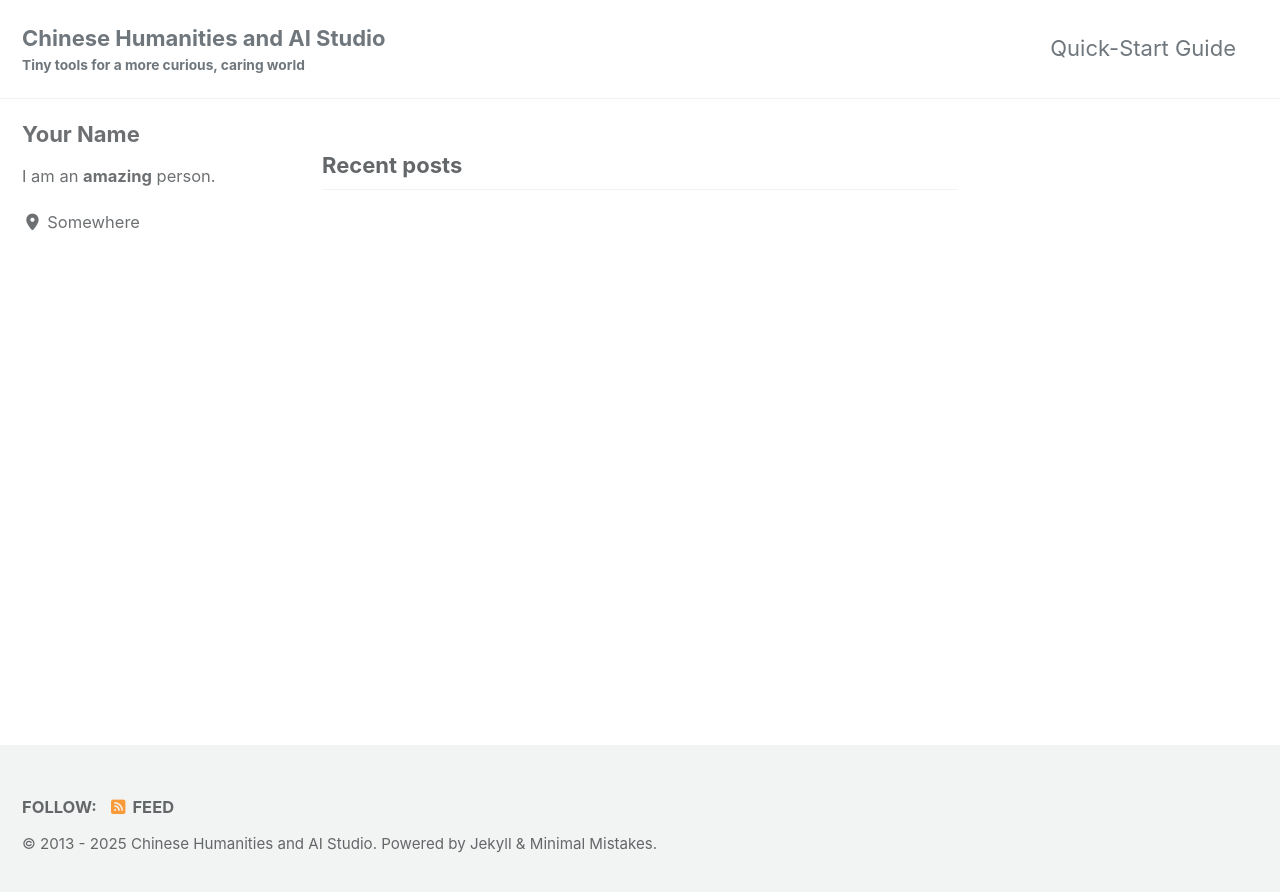
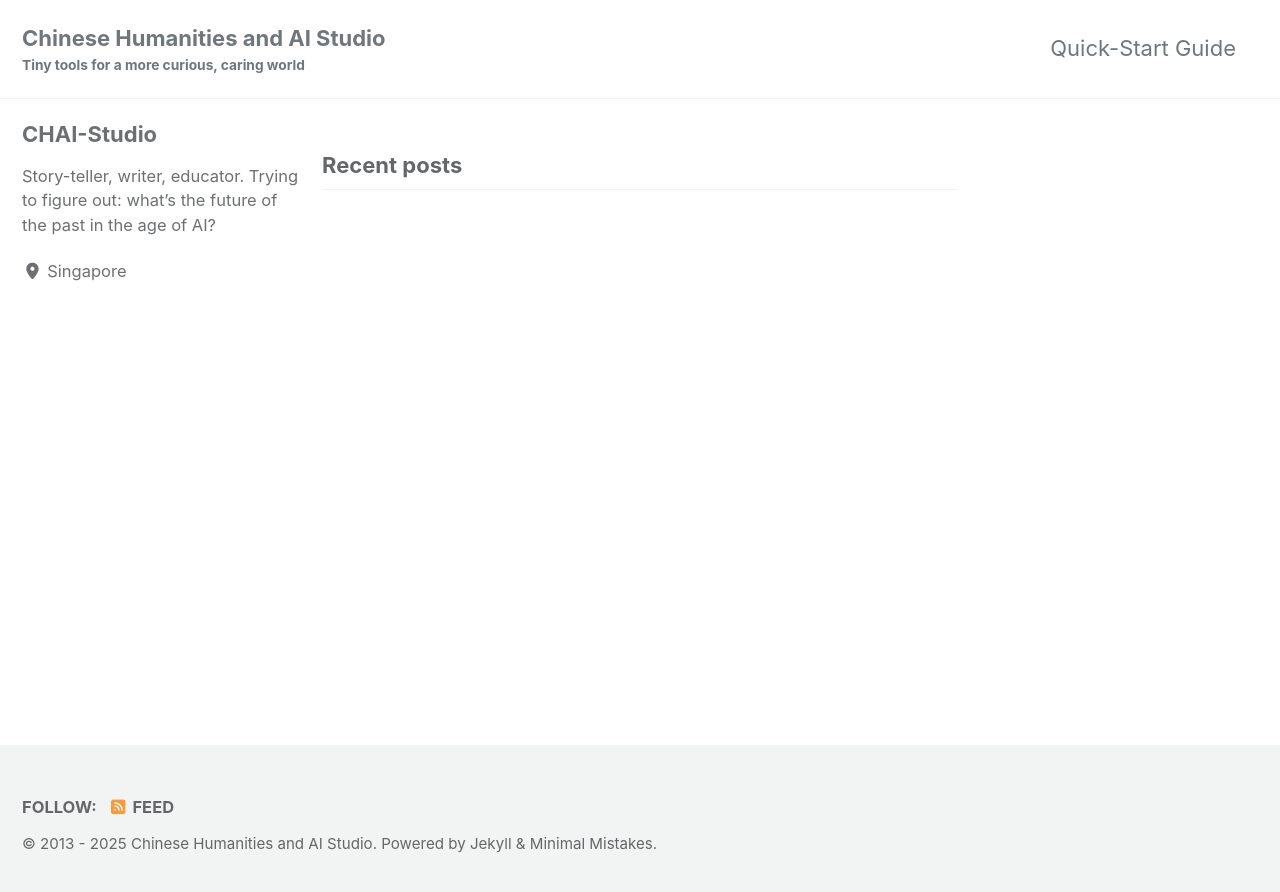
Before and after one commit to chai-studio/chai-studio.github.io, a Jekyll site: the page built from index.html, in a window 1280 px wide. Shown: the top 892 px of the page. Built offline with Jekyll 4.4.1, drawn with Linux system fonts in a browser that asks for light colours; cached includes are drawn as plain includes; the list of posts is cut into pages by our own code.

Commit message:
Updated author infor

```diff
--- a/_config.yml
+++ b/_config.yml
@@ -113,10 +113,10 @@ analytics:
 
 # Site Author
 author:
-  name             : "Your Name"
+  name             : "CHAI-Studio"
   avatar           : # path of avatar image, e.g. "/assets/images/bio-photo.jpg"
-  bio              : "I am an **amazing** person."
-  location         : "Somewhere"
+  bio              : "Story-teller, writer, educator. Trying to figure out: what's the future of the past in the age of AI?"
+  location         : "Singapore"
   email            :
   links:
     - label: "Email"
```
